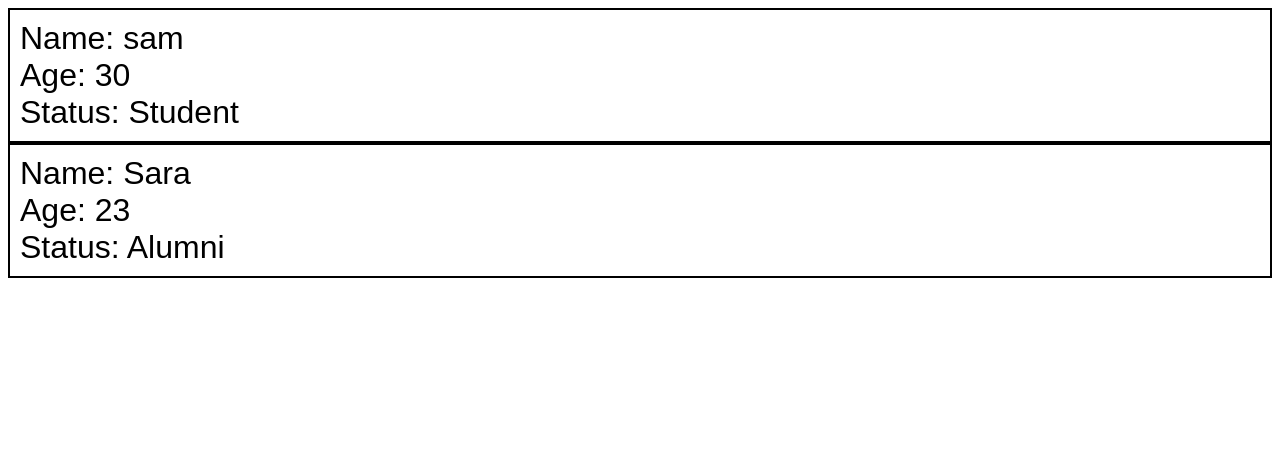
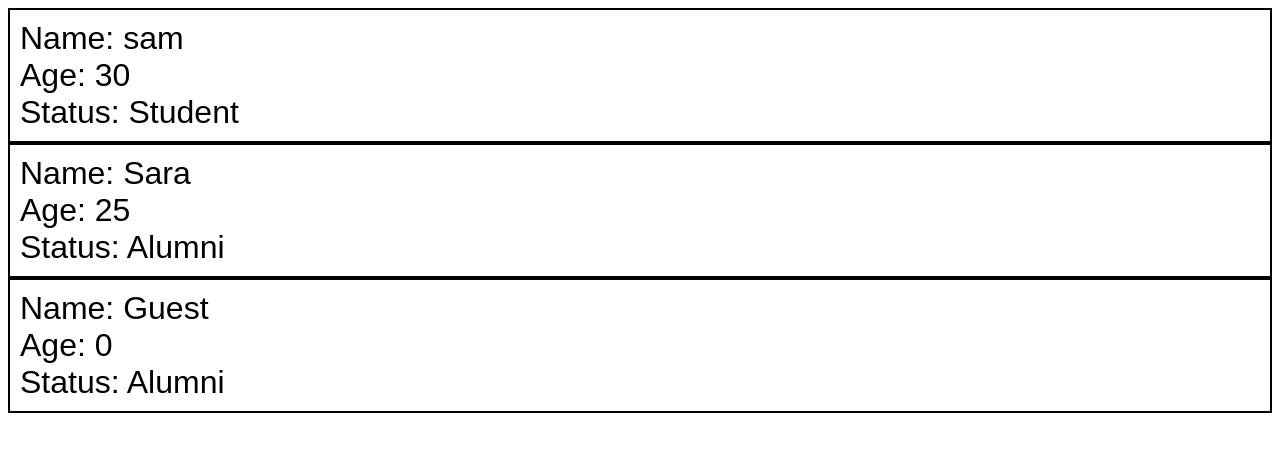
Before and after one commit to soroush-04/react-azure-playground, a React (Vite) app: page / in a window 1280 px wide. Shown: the top 452 px of the page. Built offline with nearby package versions, Linux system fonts and the light colour scheme.

Commit message:
Default props

```diff
--- a/src/App.jsx
+++ b/src/App.jsx
@@ -3,8 +3,10 @@ import Student from "./Student.jsx"
 function App() {
     return(
         <>
-            <Student name="sam" age="30" isStudent= {true} ></Student>
-            <Student name="Sara" age="23" isStudent= {false} />
+            <Student name="sam" age= {30} isStudent= {true} ></Student>
+            <Student name="Sara" age={25} isStudent= {false} />
+            <Student/>
+
         </>
     );
 }
--- a/src/Student.jsx
+++ b/src/Student.jsx
@@ -16,4 +16,10 @@ Student.propTypes = {
     isStudent: PropTypes.bool,
 }
 
+Student.defaultProps = {
+    name: 'Guest',
+    age: 0,
+    isStudent: false
+}
+
 export default Student
```
